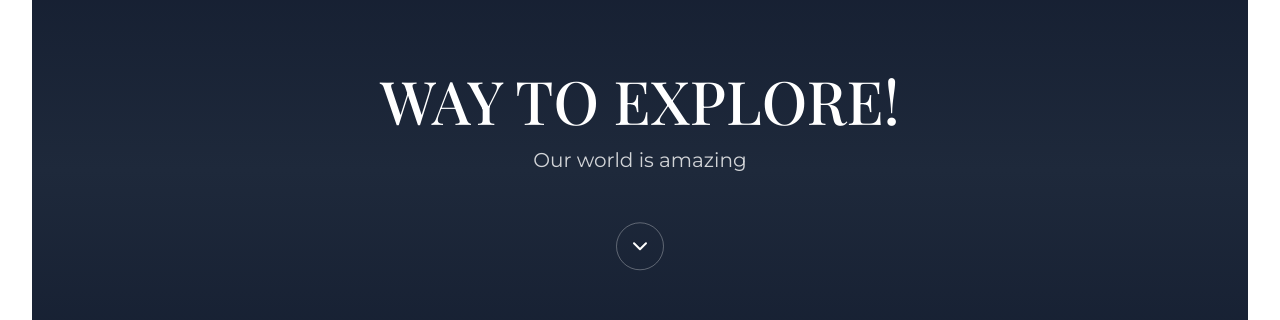
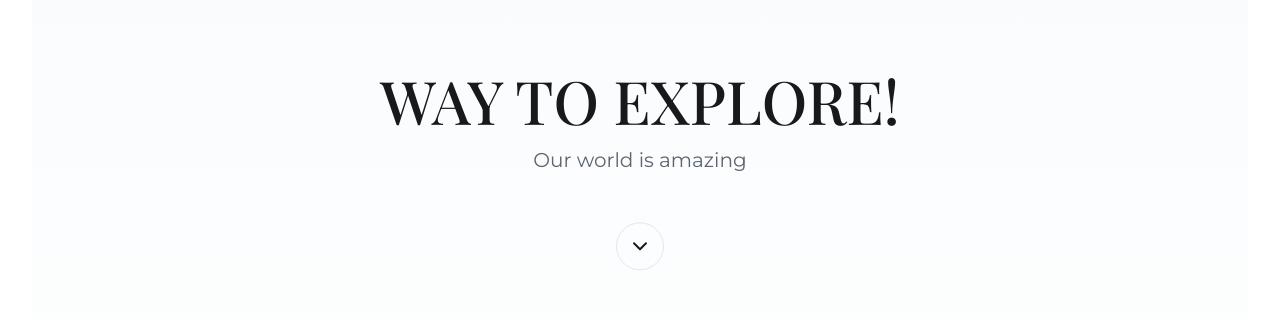
Before and after one commit to hemanth-chakravarthy/photo-sphere, a React (Vite) app: page / in a window 1280 px wide. Shown: the part 222-542 px from the top of the page. Built offline with nearby package versions, Linux system fonts and the light colour scheme; no server answers; the database is empty.

Commit message:
Revert starry background

```diff
--- a/src/components/Hero.tsx
+++ b/src/components/Hero.tsx
@@ -10,9 +10,7 @@ interface HeroProps {
 
 const Hero = ({ title, subtitle, scrollToGallery }: HeroProps) => {
   return (
-    <section className="relative h-[90vh] flex items-center justify-center overflow-hidden">
-      {/* Background */}
-      <div className="absolute inset-0 z-0 bg-gradient-to-b from-slate-900 via-slate-800 to-slate-900"></div>
+    <section className="relative h-[90vh] flex items-center justify-center overflow-hidden bg-gradient-to-b from-slate-50 to-white">
 
       {/* Content */}
       <div className="container mx-auto px-6 relative z-10 text-center">
@@ -21,11 +19,11 @@ const Hero = ({ title, subtitle, scrollToGallery }: HeroProps) => {
           animate={{ opacity: 1, y: 0 }}
           transition={{ duration: 0.8, delay: 0.2 }}
         >
-          <h1 className="text-4xl md:text-5xl lg:text-6xl font-serif font-medium text-white mb-4">
+          <h1 className="text-4xl md:text-5xl lg:text-6xl font-serif font-medium text-foreground mb-4">
             {title}
           </h1>
           {subtitle && (
-            <p className="text-xl text-white/80 max-w-2xl mx-auto">
+            <p className="text-xl text-muted-foreground max-w-2xl mx-auto">
               {subtitle}
             </p>
           )}
@@ -33,7 +31,7 @@ const Hero = ({ title, subtitle, scrollToGallery }: HeroProps) => {
           {scrollToGallery && (
             <motion.button
               onClick={scrollToGallery}
-              className="mt-12 inline-flex items-center justify-center text-white border border-white/30 rounded-full w-12 h-12 hover:bg-white/10 transition-colors"
+              className="mt-12 inline-flex items-center justify-center text-foreground border border-border rounded-full w-12 h-12 hover:bg-accent hover:text-accent-foreground transition-colors"
               initial={{ opacity: 0 }}
               animate={{ opacity: 1, y: [0, 10, 0] }}
               transition={{
```
